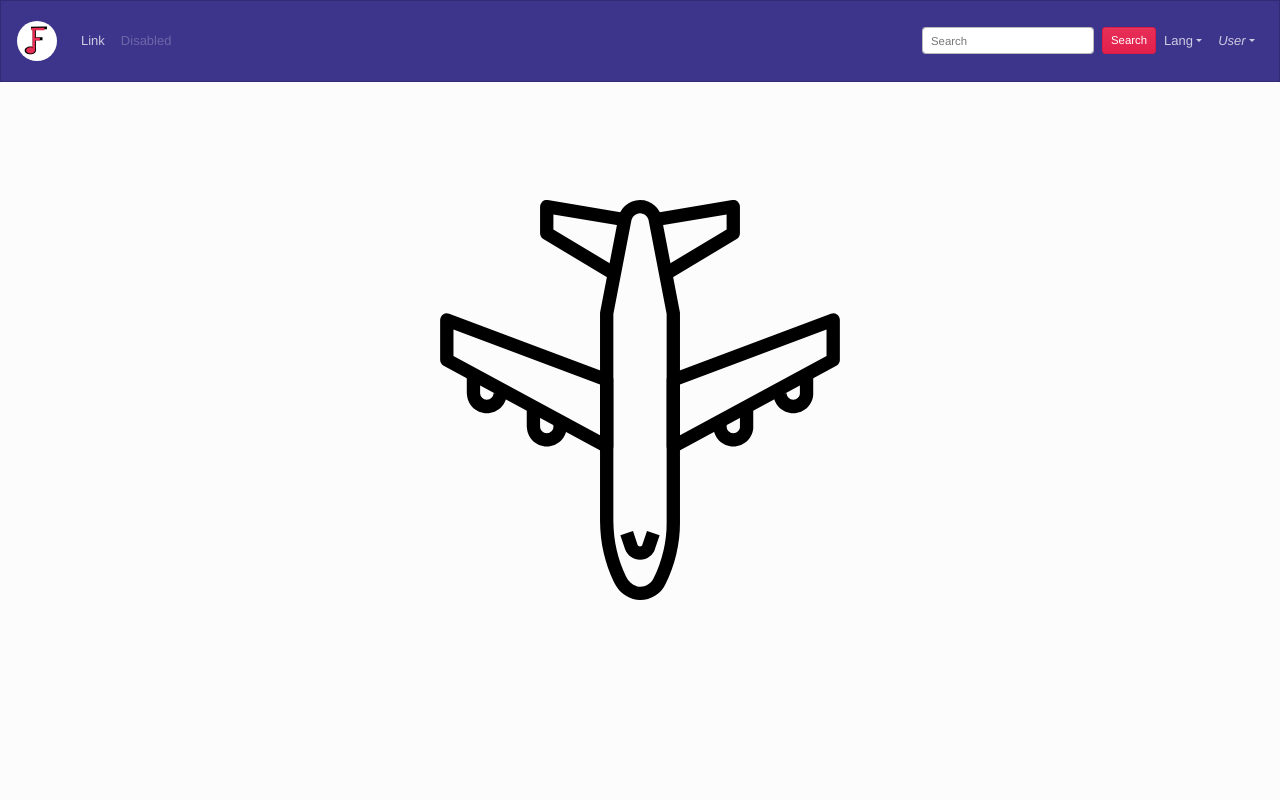
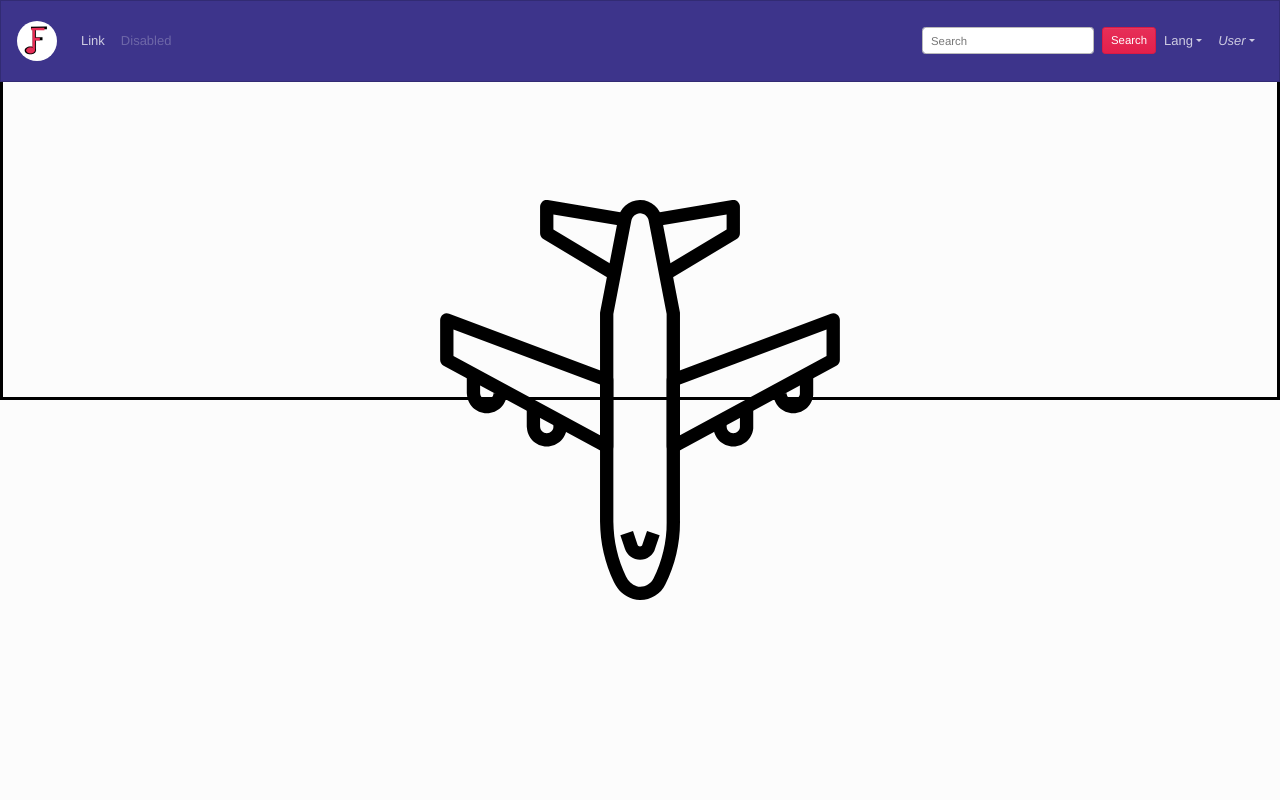
Before and after one commit to froilanenriquez3/FroilanEnriquezDWEC, a Vue app in the folder portfolio/froilan-portfolio/: page / in a window 1280 px wide. Shown: the top 800 px of the page. Built offline with nearby package versions, Linux system fonts and the light colour scheme.

Commit message:
flying sections

```diff
--- a/portfolio/froilan-portfolio/src/components/pages/LandingPage.vue
+++ b/portfolio/froilan-portfolio/src/components/pages/LandingPage.vue
@@ -1,7 +1,16 @@
 <template>
   <div id="landingPage">
     <img src="../../assets/img/plane.svg" alt="" id="plane" />
-    <main></main>
+    <main>
+        <section></section>
+        <section></section>
+        <section></section>
+        <section></section>
+        <section></section>
+        <section></section>
+
+
+    </main>
 
     <footer>
       <div>
@@ -25,10 +34,13 @@ export default {
 }
 main {
   display: flex;
+  flex-wrap: wrap;
   height: 1000vh;
 }
 section {
-  width: 50vw;
+    width: 100%;
+    height: 5%;
+  border: solid black;
 }
 #plane {
 
```
